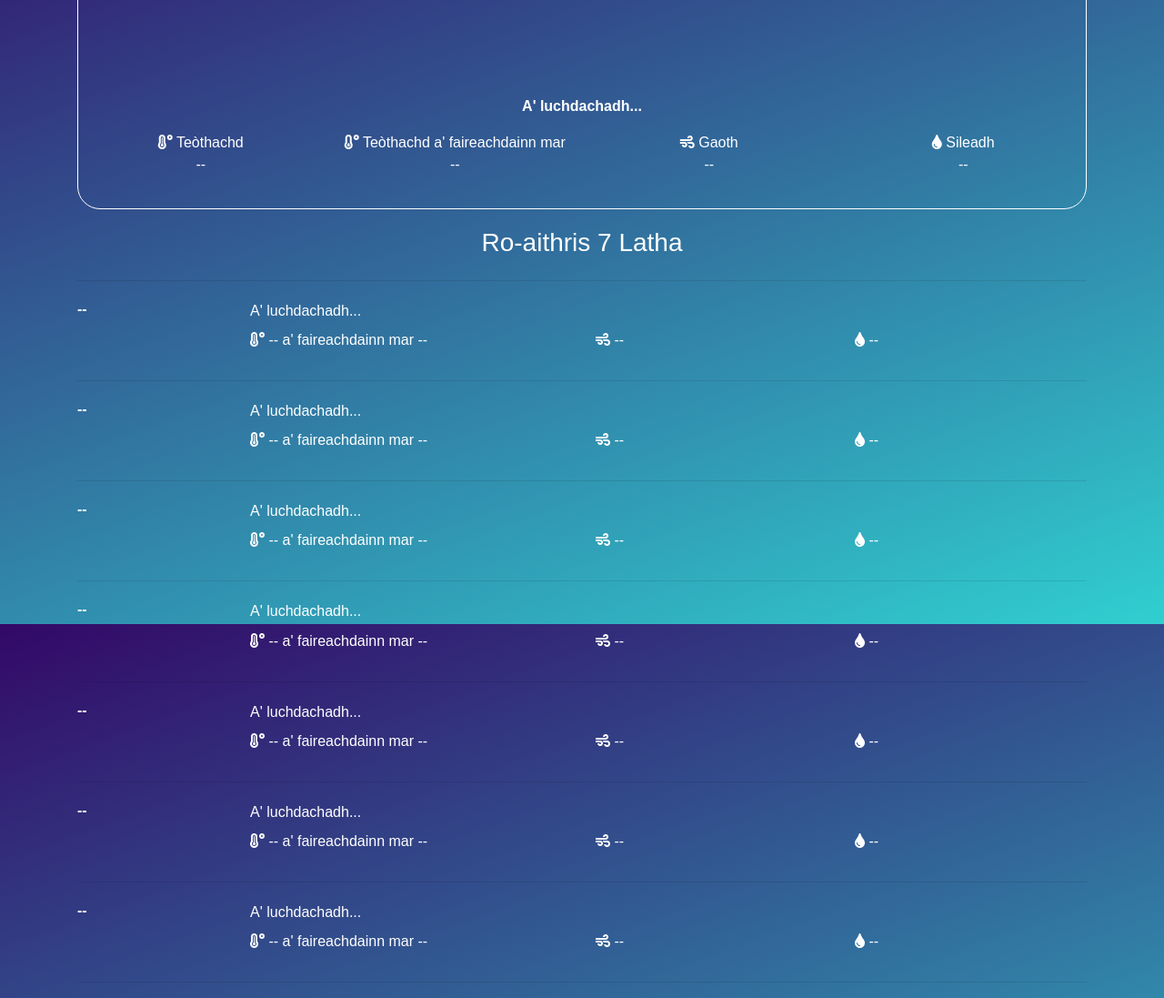
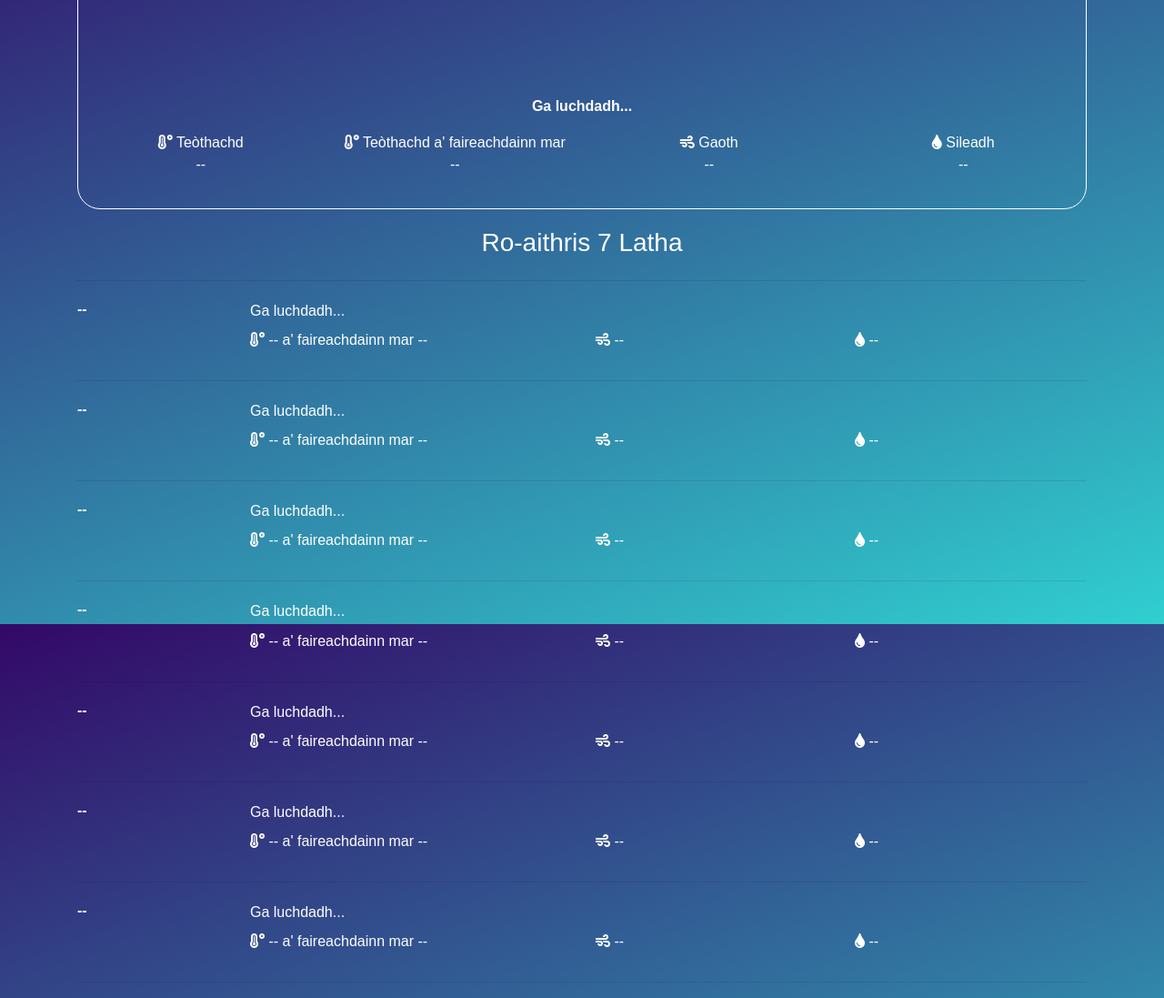
Before and after one commit to angeidheal/aimsir, a Jekyll site: the page built from index.html, in a window 1280 px wide. Shown: the part 214-1311 px from the top of the page at 91% size. Built offline with Jekyll 4.4.1, drawn with Linux system fonts in a browser that asks for light colours; nearby versions of some CDN libraries; a script that is not in the unit is left out.

Commit message:
Update index.html

```diff
--- a/index.html
+++ b/index.html
@@ -13,7 +13,7 @@ title: Dachaigh
     </div>
     <div class="row">
       <div class="col-md-12">
-        <p class="current-summary"><strong>A' luchdachadh...</strong></p>
+        <p class="current-summary"><strong>Ga luchdadh...</strong></p>
       </div>
     </div>
     <div class="row">
@@ -45,7 +45,7 @@ title: Dachaigh
           <h6><span class="day-1-day">--</span></h6>
         </div>
         <div class="col-md-10 day-1-summary">
-          A' luchdachadh...
+          Ga luchdadh...
         </div>
       </div>
 
@@ -68,7 +68,7 @@ title: Dachaigh
           <h6><span class="day-2-day">--</span></h6>
         </div>
         <div class="col-md-10 day-2-summary">
-          A' luchdachadh...
+          Ga luchdadh...
         </div>
       </div>
 
@@ -91,7 +91,7 @@ title: Dachaigh
           <h6><span class="day-3-day">--</span></h6>
         </div>
         <div class="col-md-10 day-3-summary">
-          A' luchdachadh...
+          Ga luchdadh...
         </div>
       </div>
 
@@ -114,7 +114,7 @@ title: Dachaigh
           <h6><span class="day-4-day">--</span></h6>
         </div>
         <div class="col-md-10 day-4-summary">
-          A' luchdachadh...
+          Ga luchdadh...
         </div>
       </div>
 
@@ -137,7 +137,7 @@ title: Dachaigh
           <h6><span class="day-5-day">--</span></h6>
         </div>
         <div class="col-md-10 day-5-summary">
-          A' luchdachadh...
+          Ga luchdadh...
         </div>
       </div>
 
@@ -160,7 +160,7 @@ title: Dachaigh
           <h6><span class="day-6-day">--</span></h6>
         </div>
         <div class="col-md-10 day-6-summary">
-          A' luchdachadh...
+          Ga luchdadh...
         </div>
       </div>
 
@@ -183,7 +183,7 @@ title: Dachaigh
           <h6><span class="day-7-day">--</span></h6>
         </div>
         <div class="col-md-10 day-7-summary">
-          A' luchdachadh...
+          Ga luchdadh...
         </div>
       </div>
 
```
